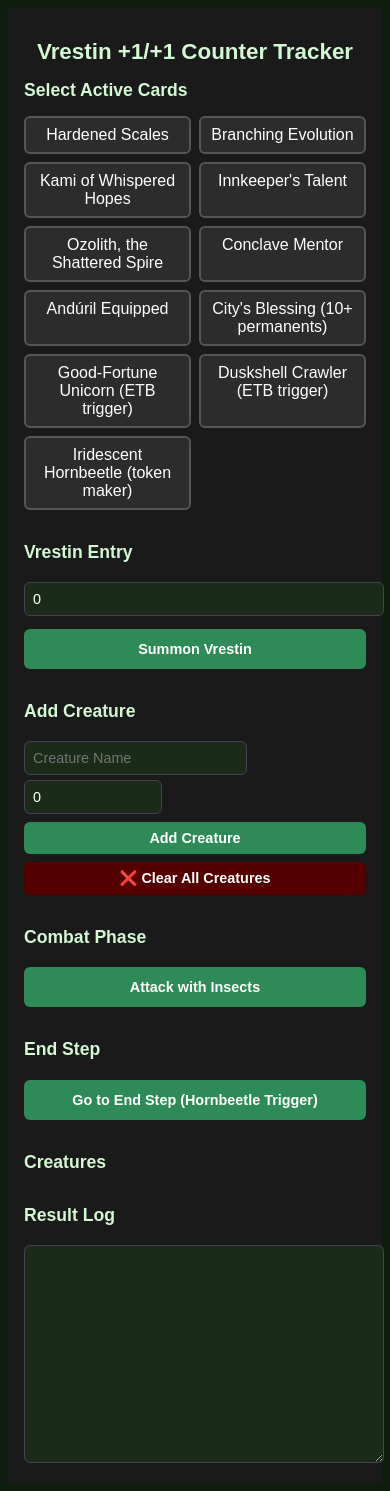
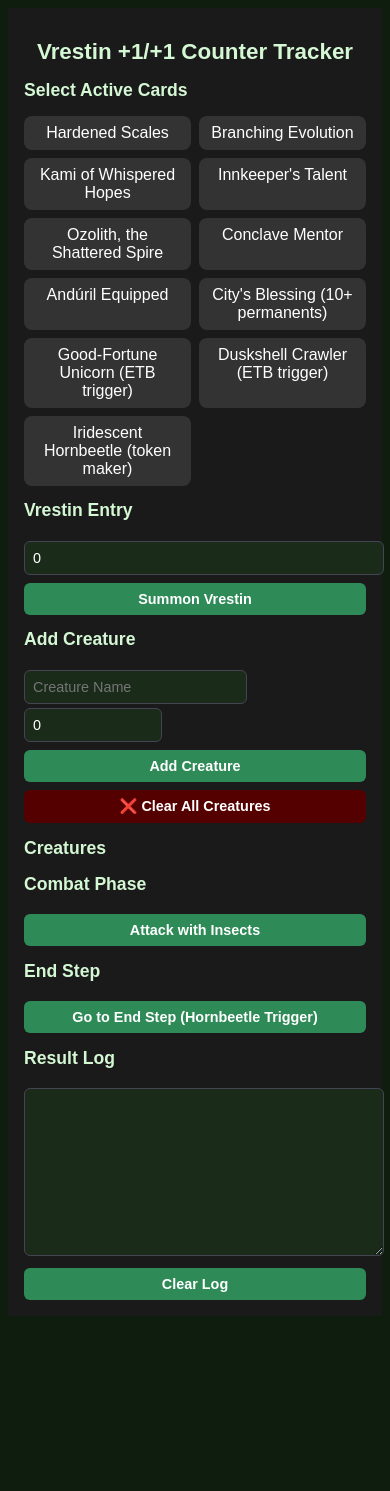
Before and after one commit to cdragon666/vrestin-counters, a React (Create React App) app: page / in a window 390 px wide. After the commit the page ends 1324 px from the top, so only its background shows below. Built offline with nearby package versions, Linux system fonts and the light colour scheme.

Commit message:
Restore full layout and mobile behavior to stable version

```diff
--- a/src/App.js
+++ b/src/App.js
@@ -1,4 +1,4 @@
-import { useState } from "react";
+import { useState, useEffect, useMemo } from "react";
 
 const supportCards = [
   { id: "hardened_scales", name: "Hardened Scales" },
@@ -49,11 +49,11 @@ export default function App() {
   };
 
   const getMultiplier = () => {
-    let multiplier = 1;
-    if (has("branching_evolution")) multiplier *= 2;
-    if (has("kami")) multiplier *= 2;
-    if (has("innkeeper")) multiplier *= 2;
-    return multiplier;
+    let mult = 1;
+    if (has("branching_evolution")) mult *= 2;
+    if (has("kami")) mult *= 2;
+    if (has("innkeeper")) mult *= 2;
+    return mult;
   };
 
   const getEntryCounterBonus = () => {
@@ -72,7 +72,6 @@ export default function App() {
     const base = parseInt(vrestinX);
     const vrestinCounters = Math.ceil((base + getBaseCounterBonus()) * getMultiplier());
     const insectCounters = getEntryCounterBonus();
-
     addToTracker(vrestinCounters + base * insectCounters);
 
     let log = `[ETB Phase]\n✨ Vrestin enters with ${vrestinCounters} counters\n🐞 ${base} Insect tokens created (+${insectCounters})`;
@@ -92,23 +91,21 @@ export default function App() {
     const andurilBase = has("citys_blessing") ? 2 : 1;
     const andurilBonus = Math.ceil((andurilBase + getBaseCounterBonus()) * getMultiplier());
 
-    const updatedCreatures = creatures.map((c) => {
+    const updated = creatures.map((c) => {
       const name = c.name.toLowerCase();
       const isInsect = name.includes("insect") || name.includes("vrestin");
-      let added = 0;
-      if (isInsect) added += insectBonus;
-      if (has("anduril")) added += andurilBonus;
-      addToTracker(added);
-      return { ...c, counters: c.counters + added };
+      let add = 0;
+      if (isInsect) add += insectBonus;
+      if (has("anduril")) add += andurilBonus;
+      addToTracker(add);
+      return { ...c, counters: c.counters + add };
     });
 
-    if (has("anduril")) {
-      log += `🌟 All insects +${insectBonus}, all creatures +${andurilBonus} from Andúril`;
-    } else {
-      log += `🌟 All insects +${insectBonus}`;
-    }
+    log += has("anduril")
+      ? `🌟 All insects +${insectBonus}, all creatures +${andurilBonus} from Andúril`
+      : `🌟 All insects +${insectBonus}`;
 
-    setCreatures(updatedCreatures);
+    setCreatures(updated);
     setResultLog((prev) => [log, ...prev]);
   };
 
@@ -158,13 +155,8 @@ export default function App() {
   const handleNameChange = (e) => {
     const input = e.target.value;
     setNewCreatureName(input);
-    if (!input) {
-      setSuggestions([]);
-      return;
-    }
-    const matches = Object.keys(creatureData).filter((name) =>
-      name.includes(input.toLowerCase())
-    );
+    if (!input) return setSuggestions([]);
+    const matches = Object.keys(creatureData).filter((name) => name.includes(input.toLowerCase()));
     setSuggestions(matches);
   };
 
@@ -178,24 +170,34 @@ export default function App() {
 
   const clearLog = () => setResultLog([]);
 
+  const memoizedSuggestions = useMemo(() => {
+    return suggestions.length > 0 ? (
+      <ul style={{ listStyle: "none", padding: 0, marginTop: "0.5rem", background: "#3a5f3a", border: "1px solid #888", borderRadius: "6px", fontWeight: "bold", fontSize: "1rem", color: "#fff" }}>
+        {suggestions.map((s, i) => (
+          <li key={i} style={{ padding: "0.5rem 0.7rem", cursor: "pointer", borderBottom: "1px solid #333" }} onClick={() => fillSuggestion(s)}>
+            {s.replace(/\b\w/g, (c) => c.toUpperCase())}
+          </li>
+        ))}
+      </ul>
+    ) : null;
+  }, [suggestions]);
+
   return (
-    <div style={{ padding: "1rem", fontFamily: "Arial", background: "#1a1a1a", color: "#fff" }}>
+    <div style={{ padding: "1rem", color: "#fff", background: "#1a1a1a", fontFamily: "Arial, sans-serif" }}>
       <h1 style={{ textAlign: "center" }}>Vrestin +1/+1 Counter Tracker</h1>
 
       <h2>Select Active Cards</h2>
-      <div style={{ display: "grid", gridTemplateColumns: "repeat(auto-fit, minmax(160px, 1fr))", gap: "0.5rem" }}>
+      <div style={{ display: "grid", gridTemplateColumns: "repeat(auto-fit, minmax(140px, 1fr))", gap: "0.5rem" }}>
         {supportCards.map((card) => (
           <div
             key={card.id}
             onClick={() => toggleCard(card.id)}
             style={{
               padding: "0.5rem",
-              border: "2px solid",
-              borderColor: selectedCards.includes(card.id) ? "#4caf50" : "#555",
-              background: selectedCards.includes(card.id) ? "#2e7d32" : "#2c2c2c",
-              borderRadius: "6px",
-              cursor: "pointer",
-              textAlign: "center"
+              background: selectedCards.includes(card.id) ? "#50b950" : "#333",
+              borderRadius: "8px",
+              textAlign: "center",
+              cursor: "pointer"
             }}
           >
             {card.name}
@@ -203,63 +205,27 @@ export default function App() {
         ))}
       </div>
 
-      <h2 style={{ marginTop: "2rem" }}>Vrestin Entry</h2>
-      <input
-        type="number"
-        value={vrestinX}
-        onChange={(e) => setVrestinX(e.target.value)}
-        placeholder="X value"
-        style={{ width: "100%", padding: "0.5rem", marginBottom: "0.5rem" }}
-      />
-      <button onClick={calculateETB} style={{ width: "100%", padding: "0.75rem", fontWeight: "bold" }}>
+      <h2>Vrestin Entry</h2>
+      <input type="number" value={vrestinX} onChange={(e) => setVrestinX(e.target.value)} style={{ width: "100%" }} />
+      <button onClick={calculateETB} style={{ width: "100%", marginTop: "0.5rem" }}>
         Summon Vrestin
       </button>
 
-      <h2 style={{ marginTop: "2rem" }}>Add Creature</h2>
-      <input
-        type="text"
-        placeholder="Creature Name"
-        value={newCreatureName}
-        onChange={handleNameChange}
-        style={{ width: "60%", marginRight: "1%" }}
-      />
-      <input
-        type="number"
-        placeholder="+1/+1 Counters"
-        value={startingCounters}
-        onChange={(e) => setStartingCounters(e.target.value)}
-        style={{ width: "35%" }}
-      />
-      <button onClick={addCreature} style={{ width: "100%", marginTop: "0.5rem" }}>Add Creature</button>
-      <button onClick={clearAllCreatures} style={{ width: "100%", marginTop: "0.5rem", background: "#500", color: "#fff" }}>❌ Clear All Creatures</button>
-
-      {suggestions.length > 0 && (
-        <ul style={{ listStyle: "none", padding: 0, marginTop: "0.5rem", background: "#3a5f3a", border: "1px solid #888", borderRadius: "6px", fontWeight: "bold", fontSize: "1rem", color: "#fff" }}>
-          {suggestions.map((s, i) => (
-            <li
-              key={i}
-              style={{ padding: "0.5rem 0.7rem", cursor: "pointer", borderBottom: "1px solid #333" }}
-              onClick={() => fillSuggestion(s)}
-            >
-              {s.replace(/\b\w/g, (c) => c.toUpperCase())}
-            </li>
-          ))}
-        </ul>
-      )}
-
-      <h2 style={{ marginTop: "2rem" }}>Combat Phase</h2>
-      <button onClick={handleCombat} style={{ width: "100%", padding: "0.75rem", fontWeight: "bold" }}>
-        Attack with Insects
+      <h2>Add Creature</h2>
+      <input type="text" placeholder="Creature Name" value={newCreatureName} onChange={handleNameChange} style={{ width: "60%", marginRight: "1%" }} />
+      <input type="number" placeholder="+1/+1 Counters" value={startingCounters} onChange={(e) => setStartingCounters(e.target.value)} style={{ width: "35%" }} />
+      <button onClick={addCreature} style={{ width: "100%", marginTop: "0.5rem" }}>
+        Add Creature
+      </button>
+      <button onClick={clearAllCreatures} style={{ width: "100%", marginTop: "0.5rem", background: "#500", color: "#fff" }}>
+        ❌ Clear All Creatures
       </button>
 
-      <h2 style={{ marginTop: "2rem" }}>End Step</h2>
-      <button onClick={handleEndStep} style={{ width: "100%", padding: "0.75rem", fontWeight: "bold" }}>
-        Go to End Step (Hornbeetle Trigger)
-      </button>
+      {memoizedSuggestions}
 
-      <h2 style={{ marginTop: "2rem" }}>Creatures</h2>
+      <h2>Creatures</h2>
       {creatures.map((c, i) => (
-        <div key={i} style={{ display: "flex", justifyContent: "space-between", alignItems: "center", marginBottom: "0.5rem" }}>
+        <div key={i} style={{ display: "flex", justifyContent: "space-between", alignItems: "center", background: "#333", padding: "0.5rem", borderRadius: "6px", marginBottom: "0.5rem" }}>
           <span style={{ color: "#fff" }}>{c.name}: +{c.counters}/+{c.counters}</span>
           <div>
             <button onClick={() => updateCounter(i, 1)}>+1</button>
@@ -269,12 +235,21 @@ export default function App() {
         </div>
       ))}
 
-      <h2 style={{ marginTop: "2rem" }}>Result Log</h2>
-      <textarea
-        readOnly
-        value={resultLog.join("\n-------------------\n")}
-        style={{ width: "100%", height: "200px", fontFamily: "monospace" }}
-      />
+      <h2>Combat Phase</h2>
+      <button onClick={handleCombat} style={{ width: "100%" }}>
+        Attack with Insects
+      </button>
+
+      <h2>End Step</h2>
+      <button onClick={handleEndStep} style={{ width: "100%" }}>
+        Go to End Step (Hornbeetle Trigger)
+      </button>
+
+      <h2>Result Log</h2>
+      <textarea readOnly value={resultLog.join("\n-------------------\n")} style={{ width: "100%", height: "150px" }} />
+      <button onClick={clearLog} style={{ width: "100%", marginTop: "0.5rem" }}>
+        Clear Log
+      </button>
     </div>
   );
 }
```
